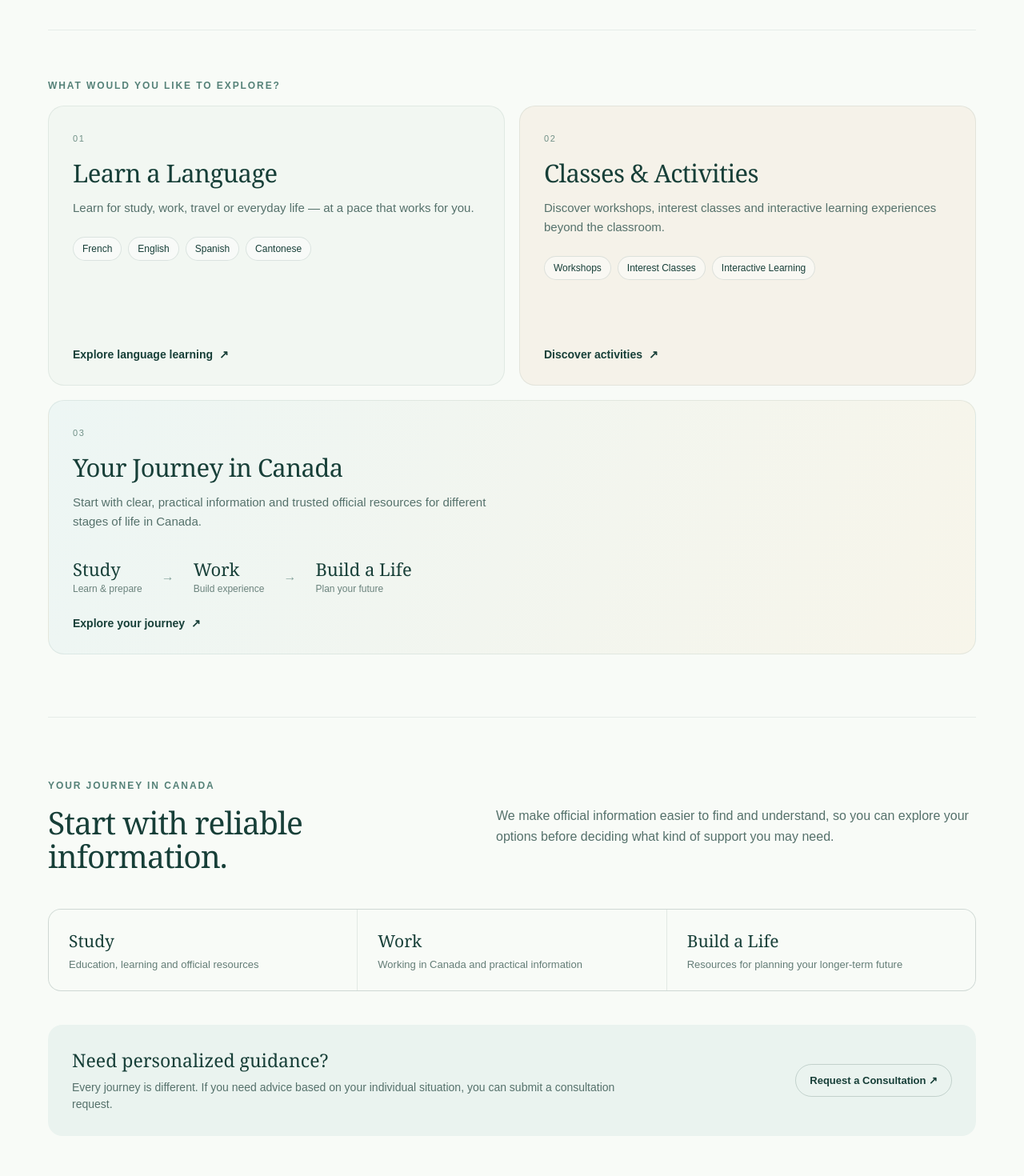
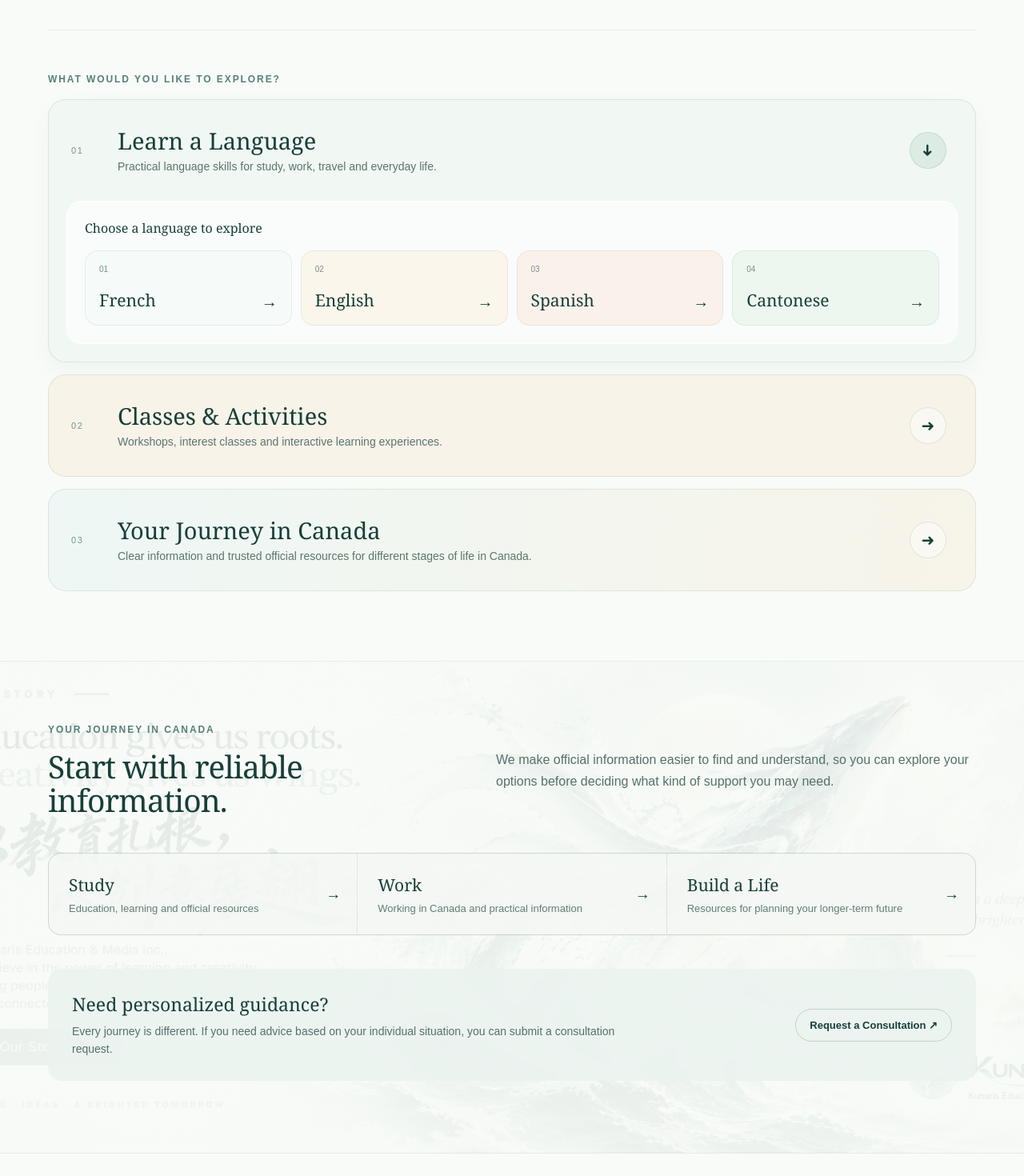
Before and after one commit to spaceicestarinfo-cs50/kunaris-website, a Next.js app: page /for-you in a window 1280 px wide. Shown: the part 380-1850 px from the top of the page at 80% size. Built offline with nearby package versions, Linux system fonts and the light colour scheme.

Commit message:
Add files via upload

```diff
--- a/app/for-you/page.js
+++ b/app/for-you/page.js
@@ -1,11 +1,13 @@
-export const metadata = {
-  title: "For You | Kunaris Education & Media Inc.",
-  description: "Languages, classes, activities and practical resources for your journey in Canada."
-};
+"use client";
 
-const Arrow = () => <span aria-hidden="true">↗</span>;
+import { useState } from "react";
+
+const Arrow = ({open=false}) => <span className={"menuArrow " + (open ? "open" : "")} aria-hidden="true">➜</span>;
 
 export default function ForYouPage() {
+  const [open, setOpen] = useState("language");
+  const toggle = (name) => setOpen(open === name ? "" : name);
+
   return (
     <main className="forYouPage">
       <header className="subHeader">
@@ -16,7 +18,7 @@ export default function ForYouPage() {
         <nav>
           <a className="active" href="/for-you">For You</a><a href="/#for-business">For Your Business</a>
           <a href="/#projects">Projects</a><a href="/#circle">Kunaris Circle</a><a href="/#about">About</a>
-          <a href="mailto:hello@kunaris.ca">Contact</a><a className="signIn" href="/#circle">Sign In <Arrow /></a>
+          <a href="mailto:hello@kunaris.ca">Contact</a><a className="signIn" href="/#circle">Sign In ↗</a>
           <button className="lang">EN⌄</button>
         </nav>
       </header>
@@ -27,52 +29,75 @@ export default function ForYouPage() {
         <p className="fyLead">Learning can open a door, spark a new interest, or help you build a life somewhere new. Start with what matters to you.</p>
       </section>
 
-      <section className="fyChoices fyShell">
+      <section className="choiceMenu fyShell">
         <p className="eyebrow">WHAT WOULD YOU LIKE TO EXPLORE?</p>
-        <div className="fyGrid">
-          <article className="fyCard">
-            <div><span className="fyNumber">01</span><h2>Learn a Language</h2>
-              <p>Learn for study, work, travel or everyday life — at a pace that works for you.</p>
-              <div className="fyTags"><span>French</span><span>English</span><span>Spanish</span><span>Cantonese</span></div>
+
+        <article className={"accordion languageAccordion "+(open==="language"?"expanded":"")}>
+          <button className="accordionHead" onClick={()=>toggle("language")} aria-expanded={open==="language"}>
+            <span className="choiceNo">01</span>
+            <span className="choiceText"><b>Learn a Language</b><small>Practical language skills for study, work, travel and everyday life.</small></span>
+            <Arrow open={open==="language"}/>
+          </button>
+          {open==="language" && <div className="accordionBody">
+            <p className="chooseHint">Choose a language to explore</p>
+            <div className="languageOptions">
+              {["French","English","Spanish","Cantonese"].map((x,i)=>
+                <a key={x} href={`mailto:hello@kunaris.ca?subject=${x}%20Language%20Learning%20Inquiry`}>
+                  <span className="languageIndex">0{i+1}</span><b>{x}</b><span className="smallArrow">→</span>
+                </a>
+              )}
             </div>
-            <a href="mailto:hello@kunaris.ca?subject=Language%20Learning%20Inquiry">Explore language learning <Arrow /></a>
+          </div>}
         </article>
 
-          <article className="fyCard activitiesCard">
-            <div><span className="fyNumber">02</span><h2>Classes &amp; Activities</h2>
-              <p>Discover workshops, interest classes and interactive learning experiences beyond the classroom.</p>
-              <div className="fyTags"><span>Workshops</span><span>Interest Classes</span><span>Interactive Learning</span></div>
+        <article className={"accordion activityAccordion "+(open==="activities"?"expanded":"")}>
+          <button className="accordionHead" onClick={()=>toggle("activities")} aria-expanded={open==="activities"}>
+            <span className="choiceNo">02</span>
+            <span className="choiceText"><b>Classes &amp; Activities</b><small>Workshops, interest classes and interactive learning experiences.</small></span>
+            <Arrow open={open==="activities"}/>
+          </button>
+          {open==="activities" && <div className="accordionBody">
+            <p className="chooseHint">Choose what you would like to explore</p>
+            <div className="languageOptions threeOptions">
+              {["Workshops","Interest Classes","Interactive Learning"].map((x,i)=>
+                <a key={x} href={`mailto:hello@kunaris.ca?subject=${encodeURIComponent(x)}%20Inquiry`}>
+                  <span className="languageIndex">0{i+1}</span><b>{x}</b><span className="smallArrow">→</span>
+                </a>
+              )}
             </div>
-            <a href="mailto:hello@kunaris.ca?subject=Classes%20and%20Activities%20Inquiry">Discover activities <Arrow /></a>
+          </div>}
         </article>
 
-          <article className="fyCard journeyCard">
-            <div><span className="fyNumber">03</span><h2>Your Journey in Canada</h2>
-              <p>Start with clear, practical information and trusted official resources for different stages of life in Canada.</p>
-              <div className="journeySteps">
-                <span><b>Study</b><small>Learn &amp; prepare</small></span><i>→</i>
-                <span><b>Work</b><small>Build experience</small></span><i>→</i>
-                <span><b>Build a Life</b><small>Plan your future</small></span>
-              </div>
-            </div>
-            <a href="#journey">Explore your journey <Arrow /></a>
+        <article className={"accordion journeyAccordion "+(open==="journey"?"expanded":"")}>
+          <button className="accordionHead" onClick={()=>toggle("journey")} aria-expanded={open==="journey"}>
+            <span className="choiceNo">03</span>
+            <span className="choiceText"><b>Your Journey in Canada</b><small>Clear information and trusted official resources for different stages of life in Canada.</small></span>
+            <Arrow open={open==="journey"}/>
+          </button>
+          {open==="journey" && <div className="accordionBody journeyQuick">
+            <a href="#journey"><b>Study</b><small>Learn &amp; prepare</small><span>→</span></a>
+            <a href="#journey"><b>Work</b><small>Build experience</small><span>→</span></a>
+            <a href="#journey"><b>Build a Life</b><small>Plan your future</small><span>→</span></a>
+          </div>}
         </article>
-        </div>
       </section>
 
-      <section id="journey" className="journeyInfo fyShell">
+      <section id="journey" className="journeyBackdrop">
+        <div className="journeyWash" aria-hidden="true"></div>
+        <div className="journeyInfo fyShell">
           <div className="journeyIntro"><p className="eyebrow">YOUR JOURNEY IN CANADA</p>
             <h2>Start with reliable information.</h2>
             <p>We make official information easier to find and understand, so you can explore your options before deciding what kind of support you may need.</p>
           </div>
           <div className="journeyLinks">
-          <div><b>Study</b><span>Education, learning and official resources</span></div>
-          <div><b>Work</b><span>Working in Canada and practical information</span></div>
-          <div><b>Build a Life</b><span>Resources for planning your longer-term future</span></div>
+            <a href="#"><b>Study</b><span>Education, learning and official resources</span><i>→</i></a>
+            <a href="#"><b>Work</b><span>Working in Canada and practical information</span><i>→</i></a>
+            <a href="#"><b>Build a Life</b><span>Resources for planning your longer-term future</span><i>→</i></a>
           </div>
           <div className="guidanceBox"><div><h3>Need personalized guidance?</h3>
             <p>Every journey is different. If you need advice based on your individual situation, you can submit a consultation request.</p></div>
-          <a href="mailto:hello@kunaris.ca?subject=Consultation%20Request">Request a Consultation <Arrow /></a>
+            <a href="mailto:hello@kunaris.ca?subject=Consultation%20Request">Request a Consultation ↗</a>
+          </div>
         </div>
       </section>
 
--- a/app/globals.css
+++ b/app/globals.css
@@ -115,3 +115,12 @@ footer{padding:35px max(28px,calc((100vw - 1180px)/2));display:grid;grid-templat
 .fyFooter{border-top:1px solid #173f3814;padding:32px 0 38px}.footerInner{display:flex;justify-content:space-between;align-items:center}.footerBrand{display:flex;align-items:center;gap:10px}.footerBrand img{width:34px;height:34px;object-fit:contain}.footerBrand div{display:flex;flex-direction:column;gap:3px}.footerBrand b{font-size:13px}.footerBrand small{font-size:11px;color:#69817b}.footerInner>a{font-size:12px}
 @media(max-width:900px){.subHeader nav{display:none}.fyHero{padding:58px 0 48px}.fyGrid{grid-template-columns:1fr}.fyCard.journeyCard{grid-column:auto}.journeySteps{gap:12px;flex-wrap:wrap}.journeyIntro{grid-template-columns:1fr;gap:18px}.journeyLinks{grid-template-columns:1fr}.guidanceBox{align-items:flex-start;flex-direction:column}}
 @media(max-width:600px){.fyShell{width:calc(100% - 32px)}.fyHero h1{font-size:47px}.fyLead{font-size:17px}.fyChoices{padding-top:44px}.fyCard{padding:24px;min-height:320px}.fyCard h2{font-size:28px}.journeySteps i{display:none}.journeySteps{display:grid;grid-template-columns:1fr}.footerInner{align-items:flex-start;gap:25px;flex-direction:column}}
+
+/* V3.4 interactive For You menu */
+.choiceMenu{padding:54px 0 72px}.accordion{border:1px solid #173f3818;border-radius:22px;margin-bottom:15px;overflow:hidden;transition:.25s ease;background:#f1f7f3}.activityAccordion{background:#f7f3e9}.journeyAccordion{background:linear-gradient(100deg,#eef7f5,#f7f4e9)}.accordion.expanded{box-shadow:0 10px 30px #173f3809}
+.accordionHead{width:100%;min-height:126px;border:0;background:transparent;padding:24px 28px;display:grid;grid-template-columns:58px 1fr 54px;align-items:center;text-align:left;color:#173f38;cursor:pointer}.choiceNo{font-size:11px;letter-spacing:.14em;color:#78938d}.choiceText{display:flex;flex-direction:column;gap:8px}.choiceText b{font:500 29px/1.1 Georgia,serif}.choiceText small{font-size:14px;color:#5c756f}.menuArrow{width:46px;height:46px;border-radius:50%;border:1px solid #173f381c;display:flex;align-items:center;justify-content:center;font-size:20px;transition:.25s ease;background:#ffffff66}.menuArrow.open{transform:rotate(90deg);background:#dcece5}.accordionHead:hover .menuArrow{transform:translateX(3px)}.accordionHead:hover .menuArrow.open{transform:rotate(90deg) translateX(3px)}
+.accordionBody{margin:0 22px 22px;padding:22px;border-radius:18px;background:#ffffffa8;border:1px solid #ffffff}.chooseHint{margin:0 0 17px;font:500 16px Georgia,serif}.languageOptions{display:grid;grid-template-columns:repeat(4,1fr);gap:11px}.languageOptions a{min-height:94px;border-radius:16px;border:1px solid #173f3812;padding:17px;background:#f6faf8;display:grid;grid-template-columns:1fr auto;grid-template-rows:auto 1fr;align-items:end;transition:.2s ease}.languageOptions a:nth-child(2){background:#fbf6eb}.languageOptions a:nth-child(3){background:#faf1eb}.languageOptions a:nth-child(4){background:#edf7ef}.languageOptions a:hover{transform:translateY(-3px);box-shadow:0 8px 20px #173f3810}.languageIndex{grid-column:1/-1;font-size:10px;color:#78938d;align-self:start}.languageOptions b{font:500 21px Georgia,serif}.smallArrow{font-size:20px}.threeOptions{grid-template-columns:repeat(3,1fr)}
+.journeyQuick{display:grid;grid-template-columns:repeat(3,1fr);gap:10px}.journeyQuick a{padding:18px;border-radius:14px;background:#ffffff99;display:grid;grid-template-columns:1fr auto;gap:5px}.journeyQuick b{font:500 20px Georgia,serif}.journeyQuick small{grid-column:1;font-size:12px;color:#687f79}.journeyQuick span{grid-column:2;grid-row:1/3;align-self:center;font-size:20px}
+.journeyBackdrop{position:relative;overflow:hidden;border-top:1px solid #173f3810;background:#f8fbf7}.journeyWash{position:absolute;inset:0;background-image:linear-gradient(rgba(248,251,247,.74),rgba(248,251,247,.82)),url('/our-story-final.png');background-size:cover;background-position:center;opacity:.36;filter:saturate(.75)}.journeyBackdrop .journeyInfo{position:relative;z-index:1;border-top:0}.journeyLinks a{position:relative;background:#f8fbf7d9;padding:25px;display:flex;flex-direction:column;gap:8px}.journeyLinks a i{position:absolute;right:20px;top:50%;transform:translateY(-50%);font-style:normal;font-size:19px}.journeyLinks a:hover{background:#fff}.guidanceBox{background:#eaf3efdc;backdrop-filter:blur(5px)}
+@media(max-width:800px){.accordionHead{grid-template-columns:42px 1fr 44px;padding:20px;min-height:112px}.choiceText b{font-size:25px}.choiceText small{font-size:13px}.menuArrow{width:40px;height:40px}.languageOptions,.threeOptions,.journeyQuick{grid-template-columns:1fr 1fr}}
+@media(max-width:520px){.languageOptions,.threeOptions,.journeyQuick{grid-template-columns:1fr}.accordionBody{margin:0 12px 12px;padding:14px}.choiceNo{display:none}.accordionHead{grid-template-columns:1fr 42px}.journeyWash{background-size:auto 100%;}}
```
Lines whose indentation alone changed are shown as unchanged.
